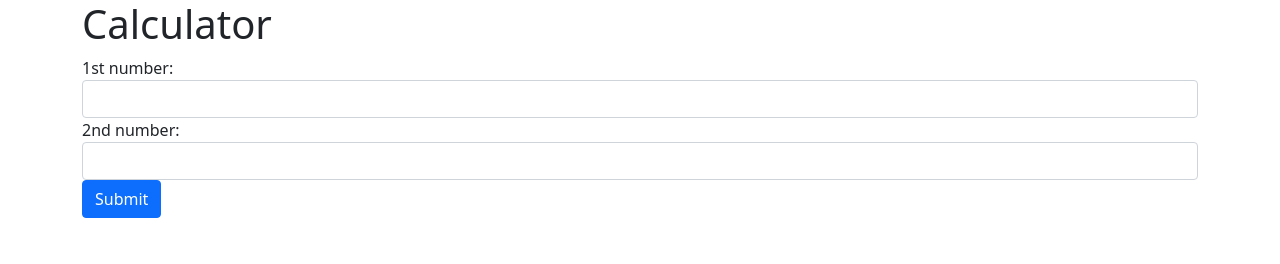
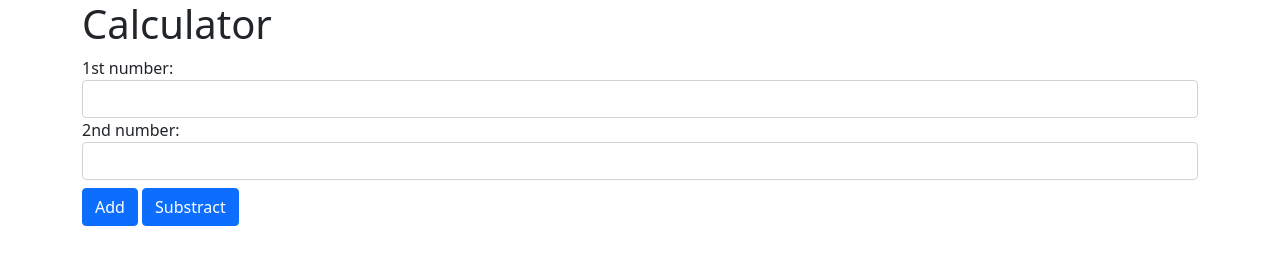
Before and after one commit to msanaya/Calculator, a website: page index.html in a window 1280 px wide. Drawn offline with Linux system fonts and the light colour scheme.

Commit message:
Added buttons to form

```diff
--- a/css/styles.css
+++ b/css/styles.css
@@ -0,0 +1,3 @@
+#form-buttons{
+    margin-top: .5rem;
+}
--- a/index.html
+++ b/index.html
@@ -15,7 +15,7 @@
 <body>
     <div class="container">
         <h1>Calculator</h1>
-        <form id="add">
+        <form id="calculator">
             <div class="form-group">
                 <label for="add1">1st number:</label>
                 <input id="add1" class="form-control" type="text">
@@ -24,7 +24,11 @@
                 <label for="add2">2nd number:</label>
                 <input id="add2" class="form-control" type="text">
             </div>
-            <button type="submit" class="btn btn-primary">Submit</button>
+            <div id="form-buttons">
+                <button type="submit" id="add" class="btn btn-primary">Add</button>
+                <button type="submit" id="substract" class="btn btn-primary">Substract</button>
+            </div>
+
         </form>
         <div id="output">
 
--- a/js/script.js
+++ b/js/script.js
@@ -27,7 +27,3 @@ $(document).ready(function () {
         $("#output").text(resultAdd)
     });
 });
-
-// const resultSub = substract(number1, number2);
-// const resultMul = multiply(number1, number2);
-// const resultDiv = divide(number1, number2);
```
